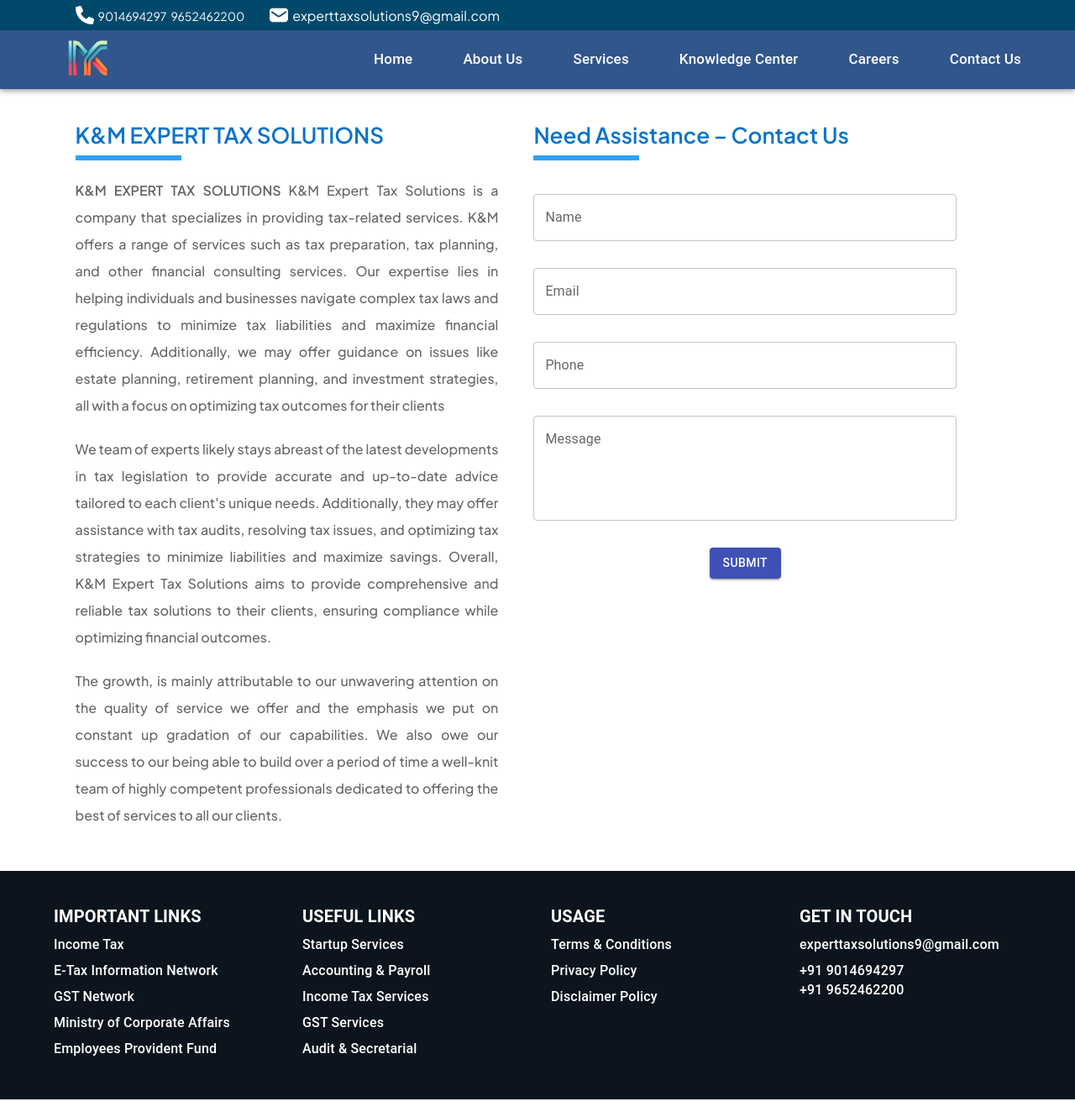
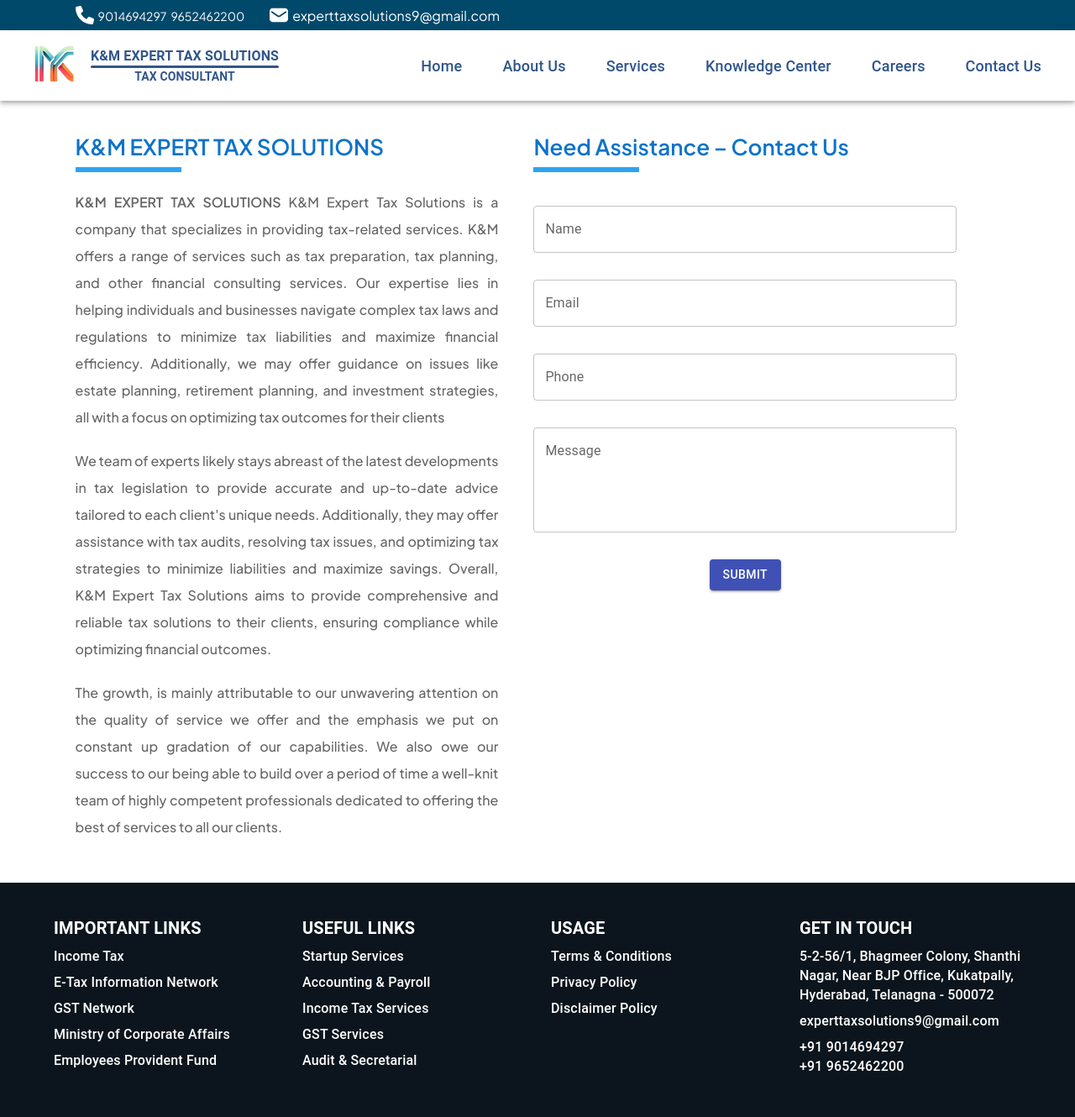
Before and after one commit to sainani1214/CA-WEBSITE-, a React (Create React App) app: page /contactus in a window 1280 px wide. Shown: the whole page at 84% size. Before the commit the page ends 1309 px from the top, so only its background shows below. Built offline with nearby package versions, Linux system fonts and the light colour scheme.

Commit message:
HEADER UPDATE

```diff
--- a/src/Components/CarouselComponent.js
+++ b/src/Components/CarouselComponent.js
@@ -221,12 +221,12 @@
                         margin: isDesktop ? "none" : "0 auto",
                       }}
                     >
-                      <a
-                        href="/contactus"
+                      <Link
+                        to="/contactus"
                         style={{ textDecoration: "none", color: "#ffffff" }}
                       >
                         {item.content.buttonText}
-                      </a>
+                      </Link>
                     </Button>
                   </div>
                 </Box>
--- a/src/Components/Description.js
+++ b/src/Components/Description.js
@@ -1,4 +1,5 @@
 import React, { useEffect, useState } from "react";
+import { Link } from "react-router-dom";
 
 const Description = () => {
   const [isDesktop, setIsDesktop] = useState(true);
@@ -83,7 +84,9 @@
             fontSize: "14px",
           }}
         >
-          Know more
+          <Link to="/contactus" style={{ textDecoration: "none", color:"#2EA3F2" }}>
+            Know more
+          </Link>
         </button>
       </div>
     </>
--- a/src/Components/Footer.js
+++ b/src/Components/Footer.js
@@ -156,7 +156,7 @@
                 display: "block",
               }}
             >
-              <Link href="/contactus" color="inherit" underline="none">
+              <Link to="/contactus" color="inherit" underline="none">
                 Startup Services
               </Link>
             </Typography>
@@ -172,7 +172,7 @@
                 display: "block",
               }}
             >
-              <Link href="/contactus" color="inherit" underline="none">
+              <Link to="/contactus" color="inherit" underline="none">
                 Accounting & Payroll
               </Link>
             </Typography>
@@ -188,7 +188,7 @@
                 display: "block",
               }}
             >
-              <Link href="/contactus" color="inherit" underline="none">
+              <Link to="/contactus" color="inherit" underline="none">
                 Income Tax Services
               </Link>
             </Typography>
@@ -204,7 +204,7 @@
                 display: "block",
               }}
             >
-              <Link href="/contactus" color="inherit" underline="none">
+              <Link to="/contactus" color="inherit" underline="none">
                 GST Services
               </Link>
             </Typography>
@@ -220,7 +220,7 @@
                 display: "block",
               }}
             >
-              <Link href="/contactus" color="inherit" underline="none">
+              <Link to="/contactus" color="inherit" underline="none">
                 Audit & Secretarial
               </Link>
             </Typography>
@@ -306,6 +306,26 @@
               }}
             >
               <Link
+                // href="mailto:experttaxsolutions9@gmail.com"
+                color="inherit"
+                underline="none"
+              >
+                5-2-56/1, Bhagmeer Colony, Shanthi Nagar, Near BJP Office,
+                Kukatpally, Hyderabad, Telanagna - 500072
+              </Link>
+            </Typography>
+            <Typography
+              variant="body2"
+              color="textSecondary"
+              style={{
+                fontWeight: 500,
+                fontSize: "16px",
+                color: "#ffffff",
+                marginBottom: "8px",
+                display: "block",
+              }}
+            >
+              <Link
                 href="mailto:experttaxsolutions9@gmail.com"
                 color="inherit"
                 underline="none"
--- a/src/Components/Header.js
+++ b/src/Components/Header.js
@@ -3,11 +3,12 @@
 import {
   AppBar,
   Box,
+  Drawer,
   IconButton,
-  Drawer,
   List,
   ListItem,
   ListItemText,
+  Toolbar,
   Typography,
 } from "@mui/material";
 import MenuIcon from "@mui/icons-material/Menu";
@@ -124,101 +125,123 @@
       </div>
 
       <AppBar position="static">
-        <Box
-          sx={{
-            width: "90%",
-            margin: "0 auto",
-            padding: "0 5%",
-            display: "flex",
-            justifyContent: "space-between",
-            alignItems: "center",
-            height: "70px",
-            backgroundColor: "#31568B",
-            color: "#ffffff",
-          }}
+        <Toolbar
+          sx={{ justifyContent: "space-between", backgroundColor: "#ffffff" }}
         >
+          <Box sx={{ display: "flex", alignItems: "center" }}>
             <Link to="/">
               <img src={Logo} alt="CA Logo" width={80} />
             </Link>
-          {isDesktop ? (
             <Box
               sx={{
                 display: "flex",
-                gap: "60px",
+                flexDirection: "column",
+                ml: isDesktop ? 0.5 : 0,
               }}
             >
+              <Typography
+                variant="subtitle1"
+                sx={{ color: "#31568B", fontWeight: 600 }}
+              >
+                K&M EXPERT TAX SOLUTIONS
+              </Typography>
+              <Box
+                sx={{
+                  width: "100%",
+                  height: 3,
+                  backgroundColor: "#31568B",
+                  borderRadius: 2,
+                  mt: "-3px",
+                }}
+              />
+              <Typography
+                variant="subtitle2"
+                sx={{ color: "#31568B", textAlign: "center", fontWeight: 600 }}
+              >
+                TAX CONSULTANT
+              </Typography>
+            </Box>
+          </Box>
+          <Box sx={{ display: { xs: "none", sm: "block" } }}>
+            <List sx={{ display: "flex" }}>
               {menuItems.map((item, index) => (
-                <Link
+                <ListItem
                   key={index}
+                  component={Link}
                   to={item.path}
-                  style={{
-                    color: "inherit",
+                  sx={{
                     textDecoration: "none",
+                    color: "#31568B",
+                    marginLeft: 2,
                   }}
                 >
-                  <Typography style={{ fontSize: "17px", fontWeight: 500 }}>
+                  <ListItemText
+                    primary={
+                      <Typography
+                        variant="body1"
+                        sx={{
+                          whiteSpace: "nowrap",
+                          fontSize: isDesktop ? "18px" : "14px",
+                          fontWeight: isDesktop ? 500 : 400,
+                        }}
+                      >
                         {item.label}
                       </Typography>
-                </Link>
+                    }
+                  />
+                </ListItem>
               ))}
+            </List>
           </Box>
-          ) : (
+          <Box sx={{ display: { xs: "block", sm: "none" } }}>
             <IconButton
-              edge="end"
               color="inherit"
               aria-label="menu"
               onClick={toggleDrawer}
             >
-              {isDrawerOpen ? <CloseIcon /> : <MenuIcon />}
+              {isDrawerOpen ? (
+                <CloseIcon sx={{ color: "#31568B" }} />
+              ) : (
+                <MenuIcon sx={{ color: "#31568B" }} />
+              )}
             </IconButton>
-          )}
           </Box>
-      </AppBar>
+        </Toolbar>
 
         <Drawer anchor="right" open={isDrawerOpen} onClose={closeDrawer}>
           <List
             sx={{
-            backgroundColor: "#0C151D",
+              width: 250,
+              backgroundColor: "#31568B",
+              height: "100vh",
               color: "#ffffff",
-            width: "250px",
-            padding: "26px 0",
-            height: "100vh",
             }}
           >
+            <ListItem>
+              <Box sx={{ flexGrow: 1 }} />
               <IconButton
                 color="inherit"
                 aria-label="close"
                 onClick={closeDrawer}
-            sx={{
-              position: "absolute",
-              top: "10px",
-              right: "10px",
-            }}
+                sx={{ marginRight: 0, marginTop: "-5px" }}
               >
-            <CloseIcon />
+                <CloseIcon sx={{ color: "#ffffff" }} />
               </IconButton>
-          <div
-            style={{
-              marginTop: "12px",
-            }}
-          >
+            </ListItem>
             {menuItems.map((item, index) => (
-              <ListItem key={index} button onClick={closeDrawer}>
-                <Link
+              <ListItem
+                key={index}
+                button
+                component={Link}
                 to={item.path}
-                  style={{
-                    color: "inherit",
-                    textDecoration: "none",
-                    width: "100%",
-                  }}
+                onClick={closeDrawer}
               >
                 <ListItemText primary={item.label} />
-                </Link>
               </ListItem>
             ))}
-          </div>
           </List>
         </Drawer>
+      </AppBar>
     </>
   );
 };
```
Lines whose indentation alone changed are shown as unchanged.
